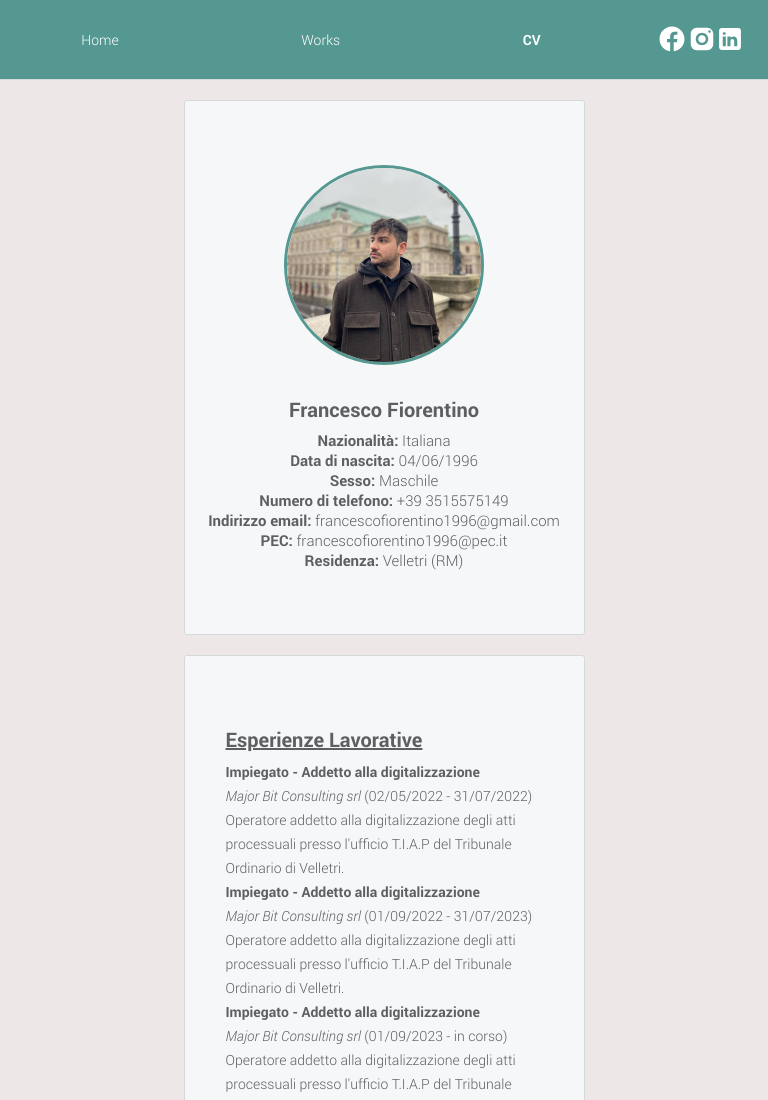
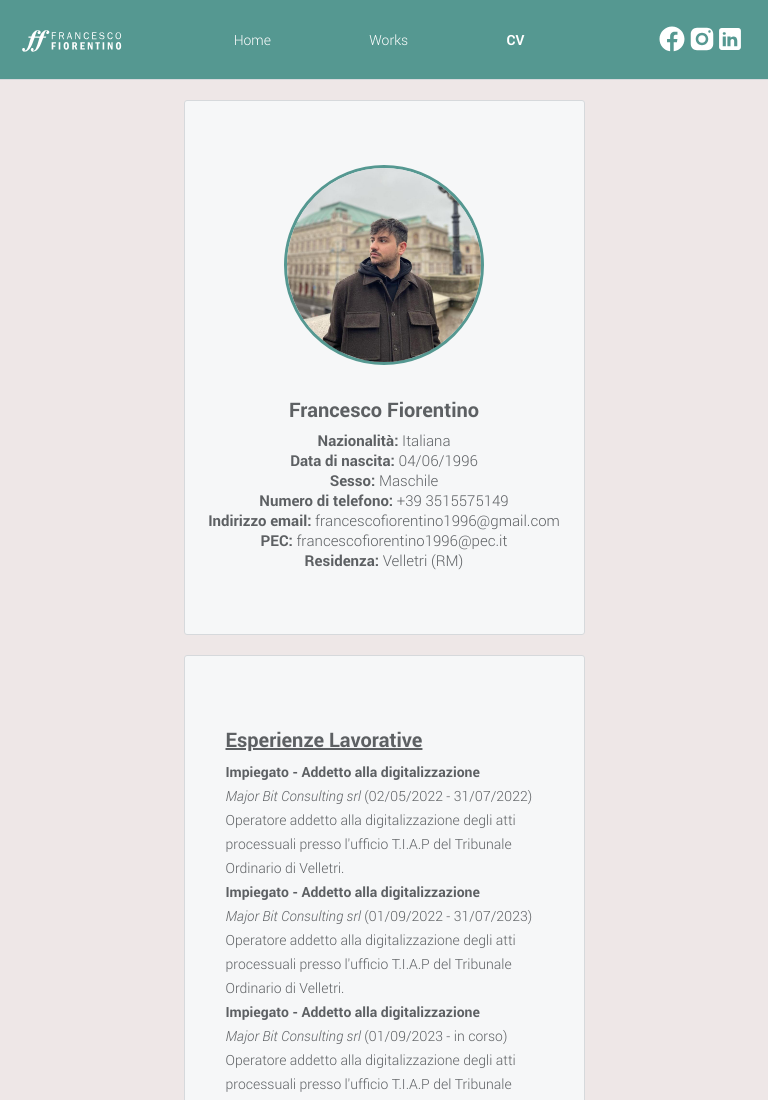
Before and after one commit to frafiore96/frafiore96.github.io, a plain HTML site: page portfolio/cv/index.html in a window 768 px wide. Shown: the top 1100 px of the page. Drawn offline with Linux system fonts and the light colour scheme; files whose address does not match are found by name.

Commit message:
Update header.css

```diff
--- a/assets/css/header.css
+++ b/assets/css/header.css
@@ -123,7 +123,17 @@
           font-size:14px;
         }
 
+        .logo {
+         flex:1;
+        }
+
         .nav-bar {
           flex-direction: column;
+          flex:2;
+        }
+
+
+        .social-icon {
+        flex:1;
         }
       }
```
